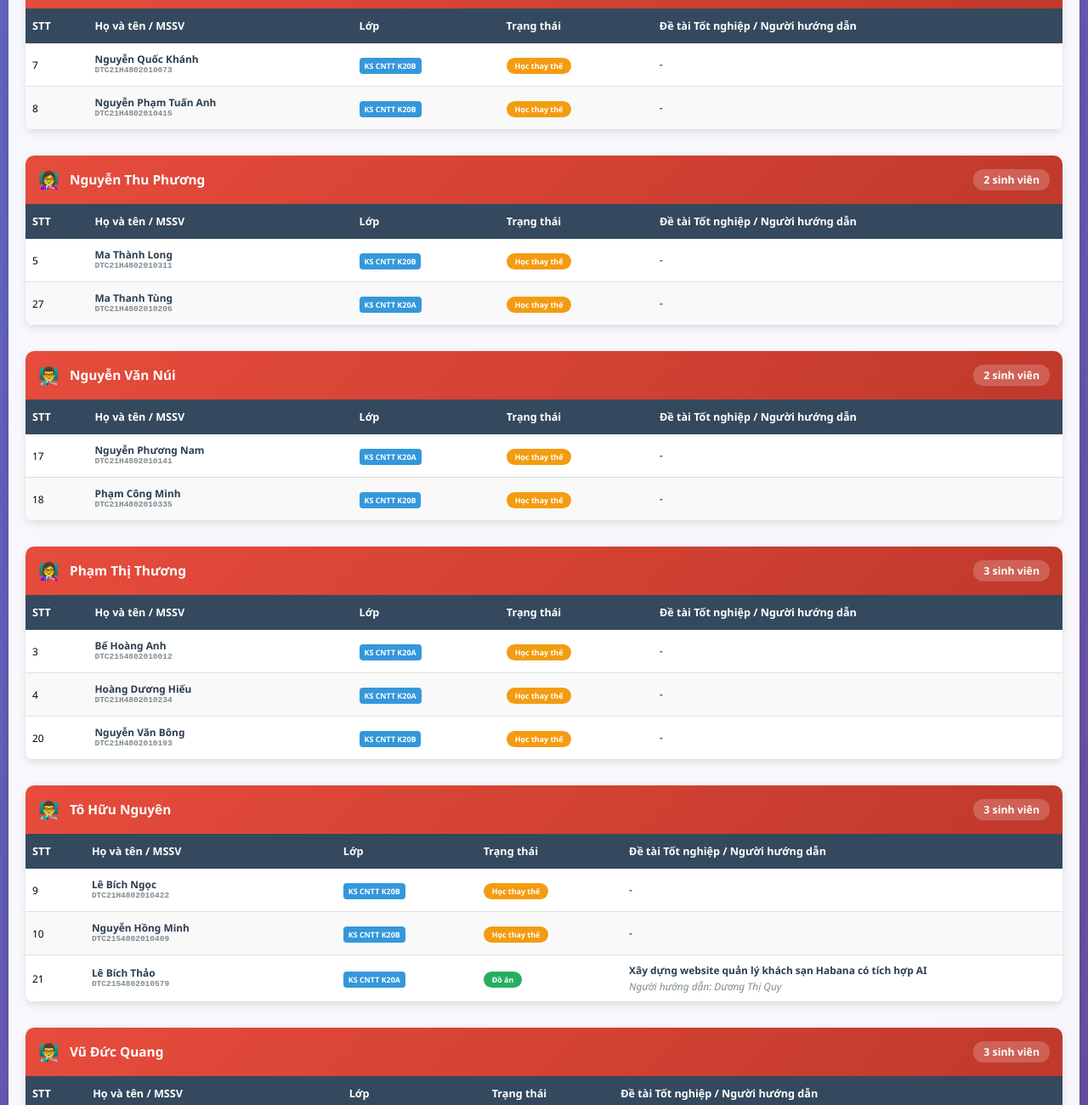
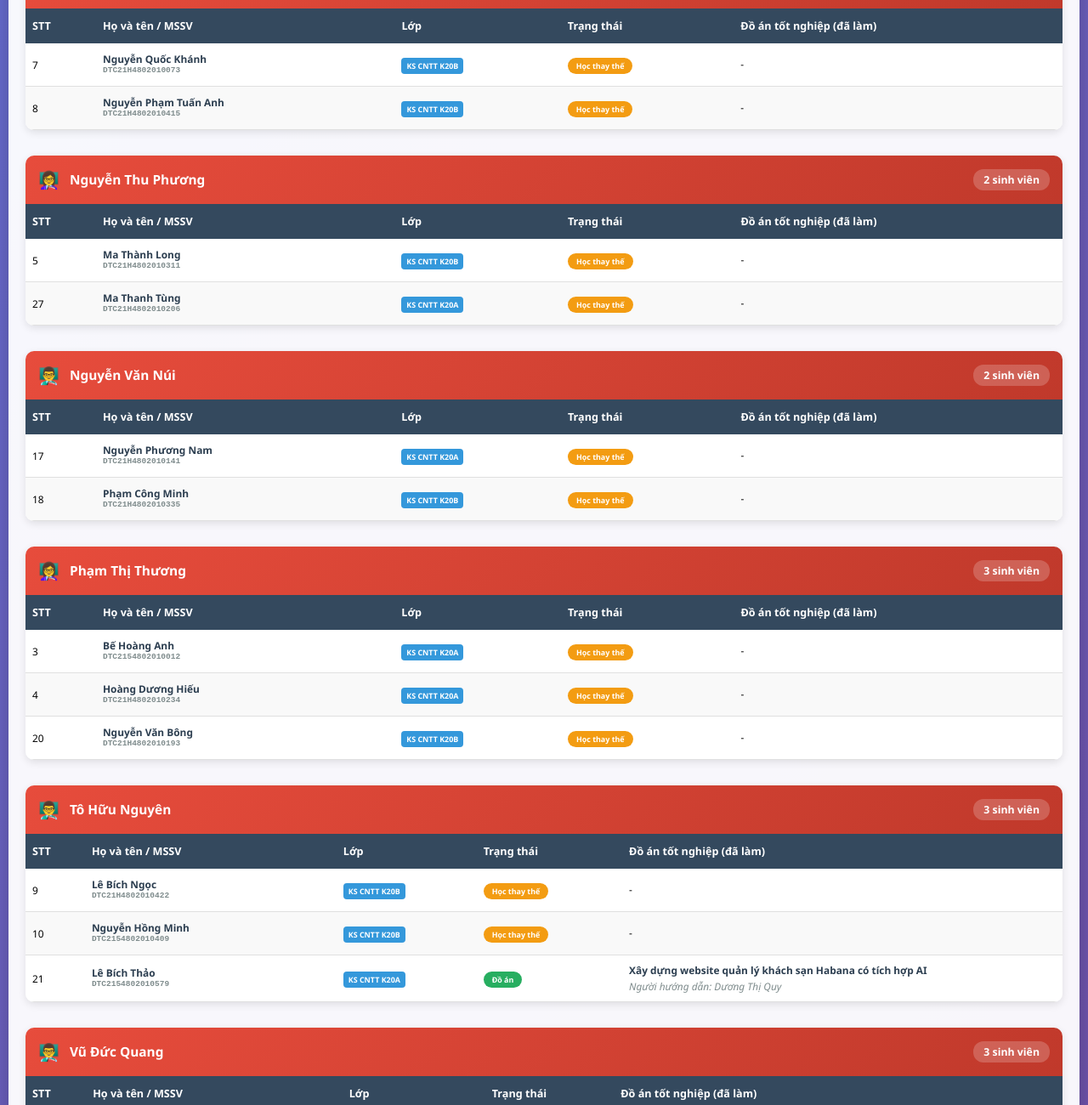
Before and after one commit to ictu-se/KTPM, a plain HTML site: page TTKS_K20.html in a window 1280 px wide. Shown: the part 1500-2800 px from the top of the page at 85% size. Drawn offline with Linux system fonts and the light colour scheme.

Commit message:
Update TTKS_K20.html

```diff
--- a/TTKS_K20.html
+++ b/TTKS_K20.html
@@ -449,7 +449,7 @@
                             <th>Họ và tên / MSSV</th>
                             <th>Lớp</th>
                             <th>Trạng thái</th>
-                            <th>Đề tài Tốt nghiệp / Người hướng dẫn</th>
+                            <th>Đồ án tốt nghiệp (đã làm)</th>
                         </tr>
                     </thead>
                     <tbody>
@@ -501,7 +501,7 @@
                             <th>Họ và tên / MSSV</th>
                             <th>Lớp</th>
                             <th>Trạng thái</th>
-                            <th>Đề tài Tốt nghiệp / Người hướng dẫn</th>
+                            <th>Đồ án tốt nghiệp (đã làm)</th>
                         </tr>
                     </thead>
                     <tbody>
@@ -553,7 +553,7 @@
                             <th>Họ và tên / MSSV</th>
                             <th>Lớp</th>
                             <th>Trạng thái</th>
-                            <th>Đề tài Tốt nghiệp / Người hướng dẫn</th>
+                            <th>Đồ án tốt nghiệp (đã làm)</th>
                         </tr>
                     </thead>
                     <tbody>
@@ -614,7 +614,7 @@
                             <th>Họ và tên / MSSV</th>
                             <th>Lớp</th>
                             <th>Trạng thái</th>
-                            <th>Đề tài Tốt nghiệp / Người hướng dẫn</th>
+                            <th>Đồ án tốt nghiệp (đã làm)</th>
                         </tr>
                     </thead>
                     <tbody>
@@ -675,7 +675,7 @@
                             <th>Họ và tên / MSSV</th>
                             <th>Lớp</th>
                             <th>Trạng thái</th>
-                            <th>Đề tài Tốt nghiệp / Người hướng dẫn</th>
+                            <th>Đồ án tốt nghiệp (đã làm)</th>
                         </tr>
                     </thead>
                     <tbody>
@@ -717,7 +717,7 @@
                             <th>Họ và tên / MSSV</th>
                             <th>Lớp</th>
                             <th>Trạng thái</th>
-                            <th>Đề tài Tốt nghiệp / Người hướng dẫn</th>
+                            <th>Đồ án tốt nghiệp (đã làm)</th>
                         </tr>
                     </thead>
                     <tbody>
@@ -759,7 +759,7 @@
                             <th>Họ và tên / MSSV</th>
                             <th>Lớp</th>
                             <th>Trạng thái</th>
-                            <th>Đề tài Tốt nghiệp / Người hướng dẫn</th>
+                            <th>Đồ án tốt nghiệp (đã làm)</th>
                         </tr>
                     </thead>
                     <tbody>
@@ -801,7 +801,7 @@
                             <th>Họ và tên / MSSV</th>
                             <th>Lớp</th>
                             <th>Trạng thái</th>
-                            <th>Đề tài Tốt nghiệp / Người hướng dẫn</th>
+                            <th>Đồ án tốt nghiệp (đã làm)</th>
                         </tr>
                     </thead>
                     <tbody>
@@ -853,7 +853,7 @@
                             <th>Họ và tên / MSSV</th>
                             <th>Lớp</th>
                             <th>Trạng thái</th>
-                            <th>Đề tài Tốt nghiệp / Người hướng dẫn</th>
+                            <th>Đồ án tốt nghiệp (đã làm)</th>
                         </tr>
                     </thead>
                     <tbody>
@@ -908,7 +908,7 @@
                             <th>Họ và tên / MSSV</th>
                             <th>Lớp</th>
                             <th>Trạng thái</th>
-                            <th>Đề tài Tốt nghiệp / Người hướng dẫn</th>
+                            <th>Đồ án tốt nghiệp (đã làm)</th>
                         </tr>
                     </thead>
                     <tbody>
```
